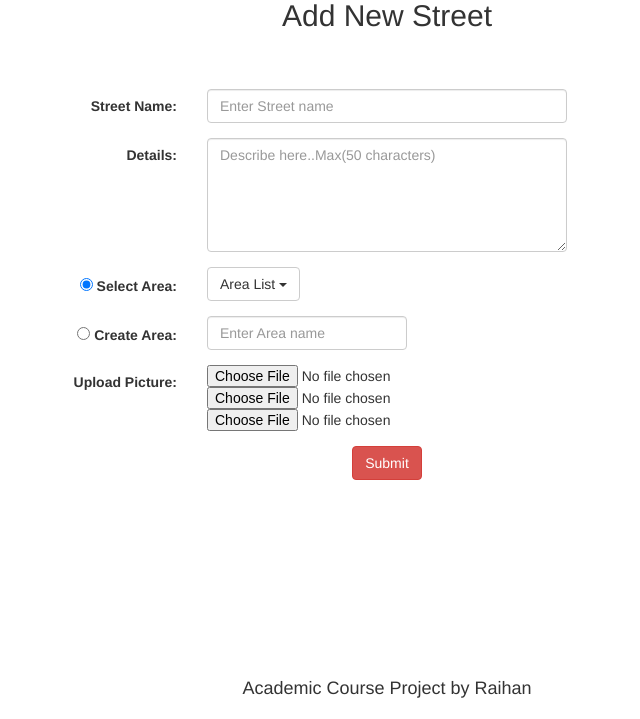
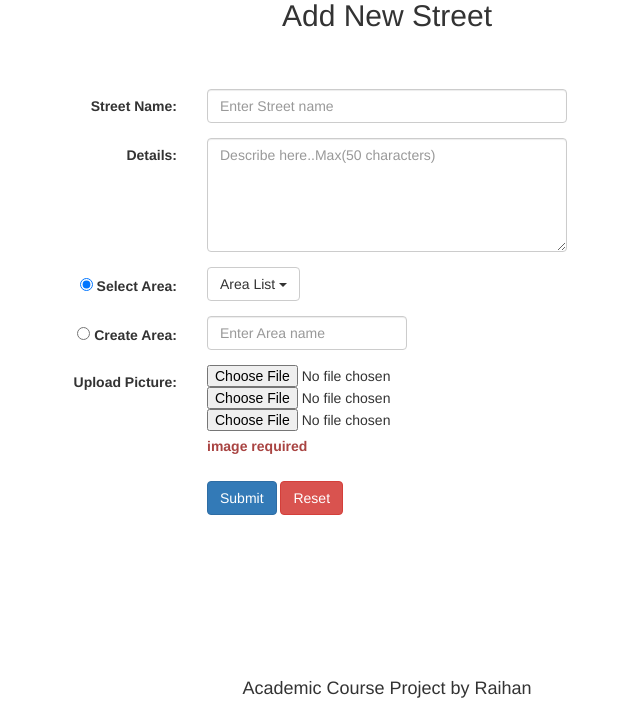
Before and after one commit to SohanChy/FixMyStreet, a PHP site: page /StreetController.php in a window 1280 px wide. Shown: the part 81-800 px from the top of the page, without its empty margins (253-893 px from the left). Run offline with PHP 8.4, Linux system fonts and the light colour scheme; data comes from the database, SQL or seed files in the repository.

Commit message:
few bugs fixed

```diff
--- a/Helpers/GetCurUser.php
+++ b/Helpers/GetCurUser.php
@@ -1,14 +1,14 @@
 <?php
 
-if (!isset($_SESSION) || !is_array($_SESSION)) {
+if (! isset($_SESSION) || ! is_array($_SESSION)) {
     session_start();
 }
 
 $curUser = false;
 
-if (isset($_SESSION["curUser"]) && !empty($_SESSION["curUser"])) {
+if (isset($_SESSION["curUser"])) {
     $curUser = $_SESSION["curUser"];
 }
-elseif (isset($_COOKIE["token"]) && !empty($_COOKIE["token"])) {
-    $curUser = $_SESSION["curUser"] = User::findByToken($_SESSION["token"]);
+elseif (isset($_COOKIE["token"])) {
+    $curUser = $_SESSION["curUser"] = User::findByToken($_COOKIE["token"]);
 }
--- a/Helpers/validateForm.php
+++ b/Helpers/validateForm.php
@@ -49,12 +49,34 @@ function validateRegForm()
     return true;
 }
 
+function validateAddStreetForm()
+{
+    global $error, $errorMessage;
+    $fields = array("name", "details");
+
+    if (! checkEmptyField($fields)) {
+        return false;
+    }
+
+    if ($_POST["area"] == "old" && $_POST["oldArea"] == "") {
+        $error = "oldArea";
+        $errorMessage = "Select an area or create new";
+        return false;
+    }
+    if ($_POST["area"] == "new" && $_POST["newArea"] == "") {
+        $error = "newArea";
+        $errorMessage = "Enter area name or select from dropdown menu";
+        return false;
+    }
+    return true;
+}
+
 function checkEmptyField($fields)
 {
     global $error, $errorMessage;
 
     foreach($fields as $field) {
-        if (strlen($_POST[$field]) == 0) {
+        if ($_POST[$field] == "") {
             $error = $field;
             $errorMessage = "This field can't be empty";
             return false;
--- a/Models/User.php
+++ b/Models/User.php
@@ -155,12 +155,12 @@ class User
     private function generateToken()
     {
         $alphabet = 'abcdefghijklmnopqrstuvwxyzABCDEFGHIJKLMNOPQRSTUVWXYZ1234567890';
-        $hash = array();
+        $token = array();
         $alphaLength = strlen($alphabet) - 1;
-        for ($i = 0; $i < 20; $i++) {
+        for ($i = 0; $i < 20; $i++) {             //token length = 20
             $randAlpha = rand(0, $alphaLength);
-            $hash[] = $alphabet[$randAlpha];
+            $token[] = $alphabet[$randAlpha];
         }
-        return implode($hash);
+        return implode($token);
     }
 }
--- a/StreetController.php
+++ b/StreetController.php
@@ -1,8 +1,14 @@
 <?php
 
 require_once "initialize.php";
+require_once "Helpers/validateForm.php";
+
+$message = "";
+$error = "picture";
+$errorMessage = "image required";
 
 if (!empty($_POST) && isset($_POST["area"])) {
+    if (validateAddStreetForm()) {
         $areaObj = null;
         $streetObj = null;
 
@@ -20,6 +26,7 @@ if (!empty($_POST) && isset($_POST["area"])) {
         $streetObj->save();
         redirectToSingleStreet($streetObj->id);
     }
+}
 
 require_once 'Views/StreetForm.php';
 
--- a/UserController.php
+++ b/UserController.php
@@ -13,7 +13,7 @@ if ($_SERVER['QUERY_STRING'] == "logout") {
         $curUser = false;
     }
     if (isset($_COOKIE["token"]) && !empty($_COOKIE["token"])) {
-        setcookie("token", "", time() - 1); //cookie expired
+        setcookie("token", "expired", time() - 1); //cookie expired
     }
     if (isset($_SESSION["curUser"]) && !empty($_SESSION["curUser"])) {
         unset($_SESSION["curUser"]);
--- a/Views/Import/header.php
+++ b/Views/Import/header.php
@@ -8,7 +8,7 @@
         <link rel="icon" href="res/icon.png">
 
         <!--Custom Fonts-->
-        <link rel="stylesheet" type="text/css" href="https://fonts.googleapis.com/css?family=Merriweather:400,300,300italic,400italic,700,700italic,900,900italic">
+        <!-- <link rel="stylesheet" type="text/css" href="https://fonts.googleapis.com/css?family=Merriweather:400,300,300italic,400italic,700,700italic,900,900italic"> -->
 
         <!--Bootstrap core CSS-->
         <link rel="stylesheet" type="text/css" href="Views/vendor/bootstrap/css/bootstrap.min.css">
--- a/Views/StreetForm.php
+++ b/Views/StreetForm.php
@@ -3,26 +3,40 @@
     require 'Import/header.php';
 ?>
 
-    <div style="text-align:center">
-        <h2 style="margin-bottom: 5%">Add New Street</h2>
     <form class="form-horizontal" action="StreetController.php" method="POST">
+        <h2 style="margin-bottom: 5%; text-align:center">Add New Street</h2>
         <div class="form-group">
             <label class="control-label col-sm-4" for="name">Street Name:</label>
-                <div class="col-sm-4">
+            <div class="col-sm-4 <?php echo $error == 'name' ? 'has-error' : '';?>">
                 <input type="text" class="form-control" id="name" maxlength="50" placeholder="Enter Street name"
-                           name="name">
+                        name="name" value = "<?php echo $_POST["name"] ?? "";?>">
+                <?php
+                    if ($error == "name") {
+                        echo "<span class='help-block'>
+                                <strong>{$errorMessage}</strong>
+                                </span>";
+                    }
+                ?>
             </div>
         </div>
         <div class="form-group">
             <label class="control-label col-sm-4" for="txt">Details:</label>
-                <div class="col-sm-4">
+            <div class="col-sm-4 <?php echo $error == 'details' ? 'has-error' : '';?>">
                 <textarea class="form-control" rows="5" placeholder="Describe here..Max(50 characters)" id="txt"
-                              name="details"></textarea>
+                            name="details"><?php echo $_POST["details"] ?? "";?></textarea>
+                <?php
+                    if ($error == "details") {
+                        echo "<span class='help-block'>
+                                <strong>{$errorMessage}</strong>
+                                </span>";
+                    }
+                ?>
             </div>
         </div>
+
         <div class="form-group">
             <label class="control-label col-sm-4" for="button">
-                    <input type="radio" title="Select Area" name="area" value="old" checked>
+                <input type="radio" name="area" value="old" checked>
                 Select Area:
             </label>
             <div class="col-sm-4">
@@ -32,11 +46,10 @@
                             Area List
                             <span class="caret"></span>
                         </button>
-                            <ul class="dropdown-menu">
+                        <ul id= "select-area" class="dropdown-menu">
                             <?php
                                 $areas = Area::getAll();
                                 foreach ($areas as $area) {
-
                                     echo "
                                         <li><a href=\"#\">{$area->name}</a></li>
                                         <li role=\"separator\" class=\"divider\"></li>
@@ -46,41 +59,66 @@
                         </ul>
                     </div>
                     <input id="oldArea" type="hidden" name="oldArea" value="">
+                    <?php
+                    if ($error == "oldArea") {
+                        echo "<span class='help-block'>
+                                <strong>{$errorMessage}</strong>
+                                </span>";
+                    }
+                ?>
                 </div>
             </div>
         </div>
 
         <div class="form-group">
             <label class="control-label col-sm-4" for="button">
-                    <label><input type="radio" name="area" value="new"></label>
+                <input type="radio" name="area" value="new"
+                    <?php
+                        if (isset($_POST["area"]))
+                            echo $_POST["area"] == "new" ? "checked" : "";
+                    ?>>
                 Create Area:
             </label>
-                <div class="col-sm-4">
+            <div class="col-sm-4 <?php echo $error == 'newArea' ? 'has-error' : '';?>">
                 <input type="text" style="max-width: 200px" class="form-control" placeholder="Enter Area name"
-                           name="newArea">
+                        name="newArea" value = "<?php echo $_POST["newArea"] ?? "";?>">
+                <?php
+                    if ($error == "newArea") {
+                        echo "<span class='help-block'>
+                                <strong>{$errorMessage}</strong>
+                                </span>";
+                    }
+                ?>
             </div>
         </div>
 
         <div class="form-group">
             <label class="control-label col-sm-4">Upload Picture:</label>
             <div class="col-sm-4">
-                    <input type="file" name="streetPic1">
-                    <input type="file" name="streetPic2">
-                    <input type="file" name="streetPic3">
+                <input type="file" name="pic1">
+                <input type="file" name="pic2">
+                <input type="file" name="pic3">
+                <?php
+                    if ($error == "picture") {
+                        echo "<span class='help-block'>
+                                <strong>{$errorMessage}</strong>
+                                </span>";
+                    }
+                ?>
             </div>
         </div>
 
         <div class="form-group">
-                <div >
-                    <button type="submit" class="btn btn-danger">Submit</button>
+            <div class="col-sm-4 col-sm-offset-4">
+                <input type="submit" class="btn btn-primary" value="Submit" name="action">
+                <input type="reset" class="btn btn-danger">
             </div>
         </div>
     </form>
-    </div>
 
     <script>
          $( function() {
-            $(".dropdown-menu li a").click( function() {
+            $("#select-area li a").click( function() {
                 $("#dropdownBtn").text($(this).text());
                 $("#oldArea").val($(this).text());
             });
--- a/index.php
+++ b/index.php
@@ -4,4 +4,6 @@ require_once "initialize.php";
 
 $streets = Street::getAll();
 
+$message = "All Streets with problem are here";
+
 require_once 'Views/home.php';
--- a/singleArea.php
+++ b/singleArea.php
@@ -7,4 +7,6 @@ $area = Area::find($areaid);
 
 $streets = Street::getAllByAreaId($area->id);
 
+$message = "All Streets in <b>{$area->name}</b> Area with problem are here";
+
 require_once 'Views/home.php';
```
Also changed, not shown: Views/home.php (+1 -8 lines). Lines whose indentation alone changed are shown as unchanged.
